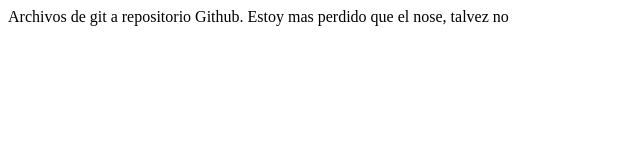
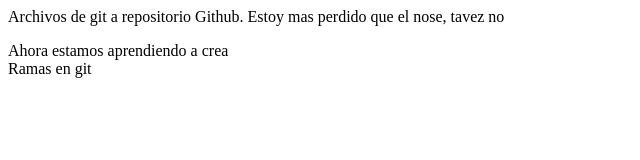
Before and after one commit to yalenigomezp/Clase_prueba, a plain HTML site: page index.html in a window 1280 px wide. Shown: the whole page, without its empty margins (0-640 px from the left). Drawn offline with Linux system fonts and the light colour scheme.

Commit message:
Agregando codigo al archivo .html

```diff
--- a/index.html
+++ b/index.html
@@ -7,6 +7,10 @@
 </head>
 <body>
     Archivos de git a repositorio Github.
-    Estoy mas perdido que el nose, talvez no
+    Estoy mas perdido que el nose, tavez no
+    <p>Ahora estamos aprendiendo a crea
+        <br>
+        Ramas en git
+    </p>
 </body>
 </html>
```
